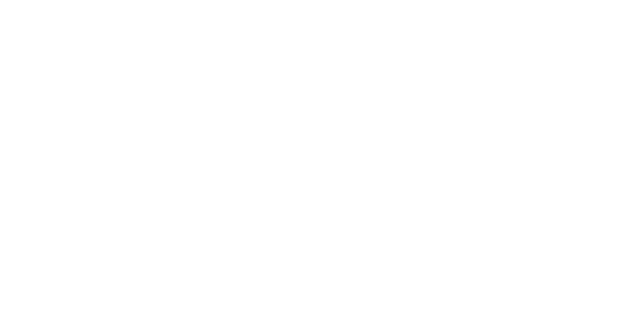
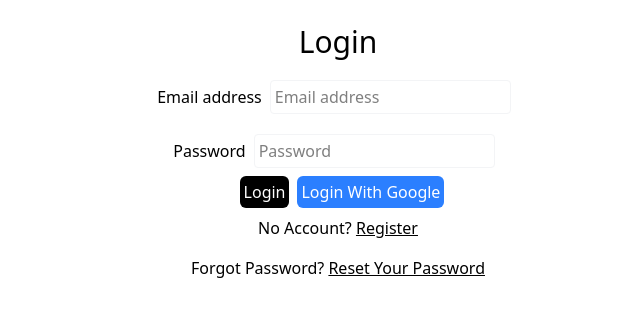
Before and after one commit to emonahmed123/LWS-Learing, a React (Vite) app: page /login in a window 1280 px wide. Shown: the top 316 px of the page, without its empty margins (302-942 px from the left). Built offline with nearby package versions, Linux system fonts and the light colour scheme.

Commit message:
done firebase auth

```diff
--- /dev/null
+++ b/firebase.js
@@ -0,0 +1,75 @@
+// Import the functions you need from the SDKs you need
+import { initializeApp } from "firebase/app";
+
+import {
+    createUserWithEmailAndPassword,
+    getAuth,
+    GoogleAuthProvider,
+    sendPasswordResetEmail,
+    signInWithEmailAndPassword,
+    signInWithPopup
+} from "firebase/auth";
+
+
+// TODO: Add SDKs for Firebase products that you want to use
+// https://firebase.google.com/docs/web/setup#available-libraries
+
+// Your web app's Firebase configuration
+const firebaseConfig = {
+    apiKey: "AIzaSyD-6lWN7XegGTMk8w_3cC4H-9hfENi32HY",
+    authDomain: "gusetbook-a71cb.firebaseapp.com",
+    projectId: "gusetbook-a71cb",
+    storageBucket: "gusetbook-a71cb.firebasestorage.app",
+    messagingSenderId: "76245529205",
+    appId: "1:76245529205:web:01aaa56c67f40eabb7be3c"
+};
+
+// Initialize Firebase
+
+
+const app = initializeApp(firebaseConfig);
+const auth = getAuth(app);
+const googleAuthProvider = new GoogleAuthProvider();
+
+const registerWithEmailAndPassword = async (email, password) => {
+    try {
+        const res = await createUserWithEmailAndPassword(auth, email, password);
+        const user = res.user;
+        return user;
+    } catch (err) {
+        throw error;
+    }
+};
+
+const loginWithEmailAndPassword = async (email, password) => {
+    try {
+        const response = await signInWithEmailAndPassword(
+            auth,
+            email,
+            password
+        );
+        return response;
+    } catch (err) {
+        throw error;
+    }
+};
+
+const sendPasswordReset = async (email) => {
+    try {
+        await sendPasswordResetEmail(auth, email);
+    } catch (error) {
+        throw (error);
+    }
+}
+
+const signInWithGoogle = async () => {
+    try {
+        const res = await signInWithPopup(auth, googleAuthProvider);
+        const user = res.user;
+        return user;
+    } catch (error) {
+        throw (error)
+    }
+}
+
+export { auth, loginWithEmailAndPassword, registerWithEmailAndPassword, sendPasswordReset, signInWithGoogle };
--- a/package.json
+++ b/package.json
@@ -15,12 +15,15 @@
     "@tanstack/react-query": "^5.82.0",
     "@tanstack/react-query-devtools": "^5.82.0",
     "axios": "^1.10.0",
+    "firebase": "^11.10.0",
     "immer": "^10.1.1",
     "json-server": "^1.0.0-beta.3",
     "motion": "^12.23.6",
     "react": "^19.1.0",
     "react-dom": "^19.1.0",
+    "react-firebase-hooks": "^5.1.1",
     "react-hook-form": "^7.60.0",
+    "react-router-dom": "^7.7.0",
     "tailwindcss": "^4.1.11",
     "use-immer": "^0.11.0"
   },
--- a/src/App.jsx
+++ b/src/App.jsx
@@ -1,7 +1,26 @@
-import "./App.css";
+import { Route, BrowserRouter as Router, Routes } from "react-router-dom";
+import Home from "./page/Home";
+import Login from "./page/Login";
+import Register from "./page/Register";
+import Reset from "./page/Reset";
+import PrivateRoutes from "./routes/PrivateRoutes";
 
 function App() {
-  return <></>;
+  return (
+    <Router>
+      <div>
+        <Routes>
+          <Route element={<PrivateRoutes />}>
+            <Route path="/home" element={<Home />} />
+            <Route path="/" element={<Home />} exact />
+          </Route>
+          <Route path="/login" element={<Login />} />
+          <Route path="/reset" element={<Reset />} />
+          <Route path="/register" element={<Register />} />
+        </Routes>
+      </div>
+    </Router>
+  );
 }
 
 export default App;
--- /dev/null
+++ b/src/page/Home.jsx
@@ -0,0 +1,36 @@
+import { signOut } from "firebase/auth";
+import { useAuthState } from "react-firebase-hooks/auth";
+import { useNavigate } from "react-router-dom";
+import { auth } from "../../firebase";
+
+const Home = () => {
+  const navigate = useNavigate();
+  const [user, loading, error] = useAuthState(auth);
+
+  const handleLogout = () => {
+    signOut(auth)
+      .then(() => {
+        navigate("/login");
+        console.log("Signed Out");
+      })
+      .catch((error) => {
+        console.error(error);
+      });
+  };
+
+  if (loading) return <p> User info loading....</p>;
+
+  return (
+    <>
+      <div>Welcome, {user.email}</div>
+      <button
+        className="bg-black text-white tounded p-1"
+        onClick={handleLogout}
+      >
+        Logout
+      </button>
+    </>
+  );
+};
+
+export default Home;
--- /dev/null
+++ b/src/page/Login.jsx
@@ -0,0 +1,87 @@
+import { useState } from "react";
+import { NavLink, useNavigate } from "react-router-dom";
+import { loginWithEmailAndPassword, signInWithGoogle } from "../../firebase";
+
+const Login = () => {
+  const navigate = useNavigate();
+  const [email, setEmail] = useState("");
+  const [password, setPassword] = useState("");
+
+  const handleLogin = async (event) => {
+    event.preventDefault();
+    try {
+      const response = await loginWithEmailAndPassword(email, password);
+      console.log(response);
+      navigate("/home");
+    } catch (error) {
+      console.log(error);
+    }
+  };
+
+  const handleSocialLogin = async () => {
+    const user = await signInWithGoogle();
+    console.log(user);
+    navigate("/home");
+  };
+
+  return (
+    <div className="flex flex-col p-4 justify-center items-center">
+      <h1 className="text-3xl my-2">Login</h1>
+      <form className="flex flex-col justify-center items-center">
+        <div className="my-1">
+          <label htmlFor="email">Email address</label>
+          <input
+            type="email"
+            id="email"
+            value={email}
+            onChange={(e) => setEmail(e.target.value)}
+            required
+            placeholder="Email address"
+            className="mx-2 my-2 p-1 border border-gray-100 rounded-sm"
+          />
+        </div>
+        <div>
+          <label htmlFor="password">Password</label>
+          <input
+            type="password"
+            id="password"
+            value={password}
+            onChange={(e) => setPassword(e.target.value)}
+            required
+            placeholder="Password"
+            className="mx-2 my-2 p-1 border border-gray-100 rounded-sm"
+          />
+        </div>
+        <div>
+          <button
+            className="bg-black text-white p-1 rounded-md mx-2"
+            onClick={handleLogin}
+          >
+            Login
+          </button>
+
+          <button
+            className="bg-blue-500 text-white p-1 rounded-md"
+            onClick={handleSocialLogin}
+          >
+            Login With Google
+          </button>
+        </div>
+      </form>
+      <p className="my-2">
+        No Account?{" "}
+        <NavLink to="/register" className="underline">
+          Register
+        </NavLink>
+      </p>
+      <p className="my-2">
+        Forgot Password?{" "}
+        <NavLink to="/reset" className="underline">
+          Reset Your Password
+        </NavLink>
+      </p>
+    </div>
+  );
+};
+
+export default Login;
--- /dev/null
+++ b/src/page/Register.jsx
@@ -0,0 +1,67 @@
+import { useState } from "react";
+import { NavLink, useNavigate } from "react-router-dom";
+import { registerWithEmailAndPassword } from "../../firebase";
+
+const Register = () => {
+  const navigate = useNavigate();
+  const [email, setEmail] = useState("");
+  const [password, setPassword] = useState("");
+
+  const handleSubmit = async (event) => {
+    event.preventDefault();
+    try {
+      const user = await registerWithEmailAndPassword(email, password);
+      console.log(user);
+      navigate("/login");
+    } catch (err) {
+      console.log(err);
+    }
+  };
+
+  return (
+    <div className="flex flex-col p-4 justify-center items-center">
+      <h1 className="text-3xl my-2">Register</h1>
+      <form className="flex flex-col">
+        <div className="my-1">
+          <label htmlFor="email">Email address</label>
+          <input
+            type="email"
+            id="email"
+            value={email}
+            onChange={(e) => setEmail(e.target.value)}
+            required
+            placeholder="Email address"
+            className="mx-2 my-2 p-1 border border-gray-100 rounded-sm"
+          />
+        </div>
+        <div>
+          <label htmlFor="password">Password</label>
+          <input
+            type="password"
+            id="password"
+            value={password}
+            onChange={(e) => setPassword(e.target.value)}
+            required
+            placeholder="Password"
+            className="mx-2 my-2 p-1 border border-gray-100 rounded-sm"
+          />
+        </div>
+        <button
+          type="submit"
+          onClick={handleSubmit}
+          className="bg-black text-white p-1 rounded-md m-auto"
+        >
+          Register
+        </button>
+      </form>
+      <p className="my-2">
+        Already Have an Account?{" "}
+        <NavLink to="/login" className="underline">
+          Sign In
+        </NavLink>
+      </p>
+    </div>
+  );
+};
+
+export default Register;
--- /dev/null
+++ b/src/page/Reset.jsx
@@ -0,0 +1,35 @@
+import { useState } from "react";
+import { NavLink } from "react-router-dom";
+import { sendPasswordReset } from "../../firebase";
+const Reset = () => {
+  const [email, setEmail] = useState("");
+  return (
+    <div className="flex flex-col p-4 justify-center items-center">
+      <h1 className="text-3xl my-2">Reset Your Password</h1>
+      <div>
+        <input
+          type="email"
+          value={email}
+          onChange={(e) => setEmail(e.target.value)}
+          className="mx-2 my-2 p-1 border border-gray-100 rounded-sm"
+          placeholder="Enter email address"
+        />
+        <button
+          className="bg-black text-white p-1 rounded-md"
+          onClick={() => sendPasswordReset(email)}
+        >
+          Send Password Reset Email
+        </button>
+      </div>
+      <p>
+        Don't you have an account?
+        <NavLink to="/register" className="underline">
+          {" "}
+          Register
+        </NavLink>
+      </p>
+    </div>
+  );
+};
+
+export default Reset;
--- /dev/null
+++ b/src/routes/PrivateRoutes.jsx
@@ -0,0 +1,13 @@
+import { useAuthState } from "react-firebase-hooks/auth";
+import { auth } from "../../firebase";
+
+import { Navigate, Outlet } from "react-router-dom";
+
+const PrivateRoutes = () => {
+  const [user, loading, error] = useAuthState(auth);
+  if (loading) return <p>Loading user data...</p>;
+
+  return <>{user ? <Outlet /> : <Navigate to="/login" />}</>;
+};
+
+export default PrivateRoutes;
```
Also changed, not shown: 1 other file (tests, documents, lock files or other folders).
